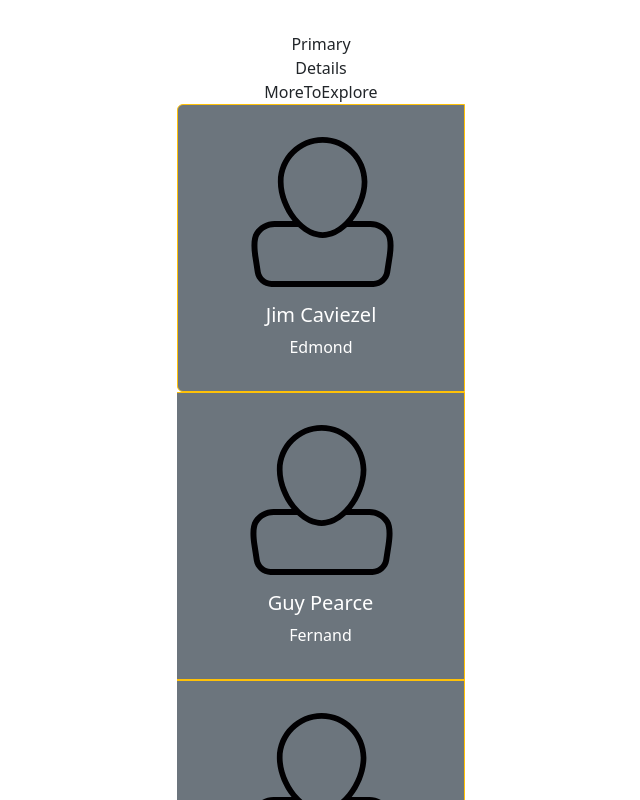
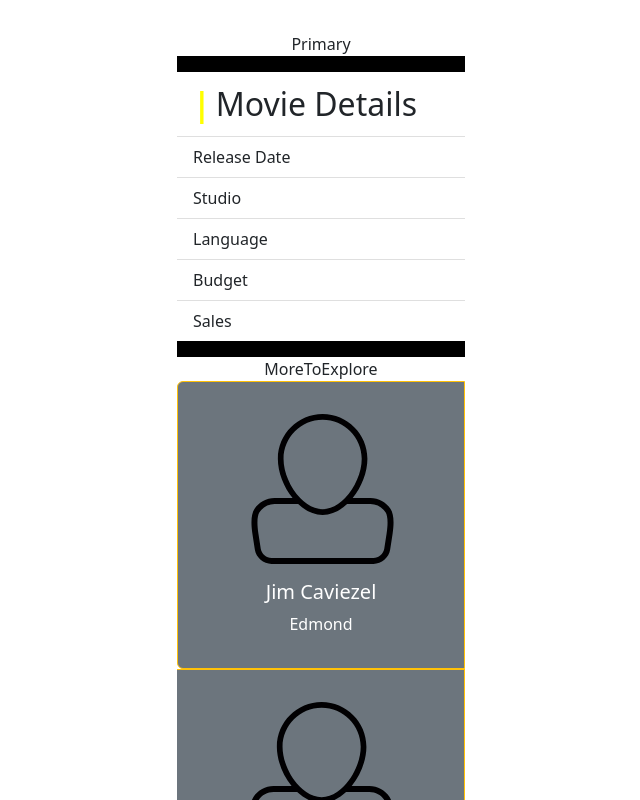
Before and after one commit to Travis-Henry/front-end-capstone, a React (Vite) app in the folder client/: page / in a window 1280 px wide. Shown: the top 800 px of the page, without its empty margins (319-959 px from the left). Built offline with nearby package versions, Linux system fonts and the light colour scheme.

Commit message:
wroking on detail module

```diff
--- /dev/null
+++ b/client/src/components/Details.css
@@ -0,0 +1,24 @@
+.movie-details{
+    background: black;
+    margin: 0px 0px 8px;
+    padding: 16px 0px;
+    color: #E8E6E3DE;
+}
+.details-title{
+    font-size: 32px;
+    text-align: left;
+    border-left: 3px solid yellow;
+}
+.details{
+    text-align: left;
+    padding: 12px 12px 0px 0px;
+    font-size: 16px;
+}
+.strong{
+    color: yellow;
+    margin-right: 5px;
+
+}
+strong:hover{
+    background-color: yellow;
+}
--- a/client/src/components/Details.jsx
+++ b/client/src/components/Details.jsx
@@ -1,5 +1,70 @@
+import { Card } from "react-bootstrap";
+import ListGroup from 'react-bootstrap/ListGroup';
+import "./Details.css";
+
 function Details() {
-  return <div>Details</div>;
+  return (
+      <ListGroup variant="flush" className="movie-details">
+        <ListGroup.Item className="details-title"><strong className="strong">|</strong>Movie Details</ListGroup.Item>
+        <ListGroup.Item className="details">Release Date</ListGroup.Item>
+        <ListGroup.Item className="details">Studio</ListGroup.Item>
+        <ListGroup.Item className="details">Language</ListGroup.Item>
+        <ListGroup.Item className="details">Budget</ListGroup.Item>
+        <ListGroup.Item className="details">Sales</ListGroup.Item>
+      </ListGroup>
+
+
+/* <section className="section-detail">
+  <div className="div-header">s
+    <hgroup>
+      <h3>
+        ::before
+        <span>Movie Details</span>
+      </h3>
+    </hgroup>
+  </div>
+  <div>
+    <ul>
+      <li>Release Date
+        <div>
+          <ul>
+            <li>Release Info</li>
+          </ul>
+        </div>
+      </li>
+      <li>Studio
+        <div>
+          <ul>
+            <li>Studio Info</li>
+          </ul>
+        </div>
+      </li>
+      <li>Language
+        <div>
+          <ul>
+            <li>Language Info</li>
+          </ul>
+        </div>
+      </li>
+      <li>Budget
+        <div>
+          <ul>
+            <li>Budget Info</li>
+          </ul>
+        </div>
+      </li>
+      <li>Sales
+        <div>
+          <ul>
+            <li>Sales Info</li>
+          </ul>
+        </div>
+      </li>
+    </ul>
+  </div>
+</section> */
+
+  );
 }
 
 export default Details;
```
Also changed, not shown: 1 other file (tests, documents, lock files or other folders).
